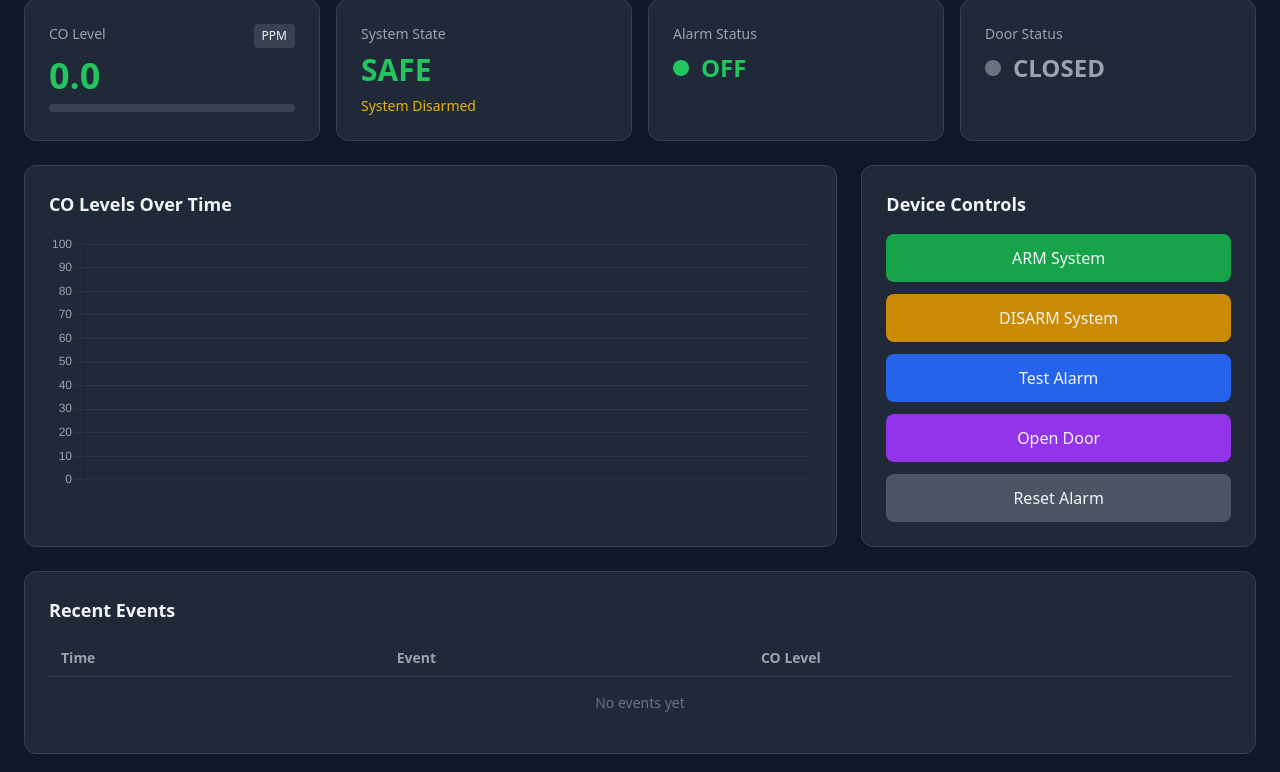
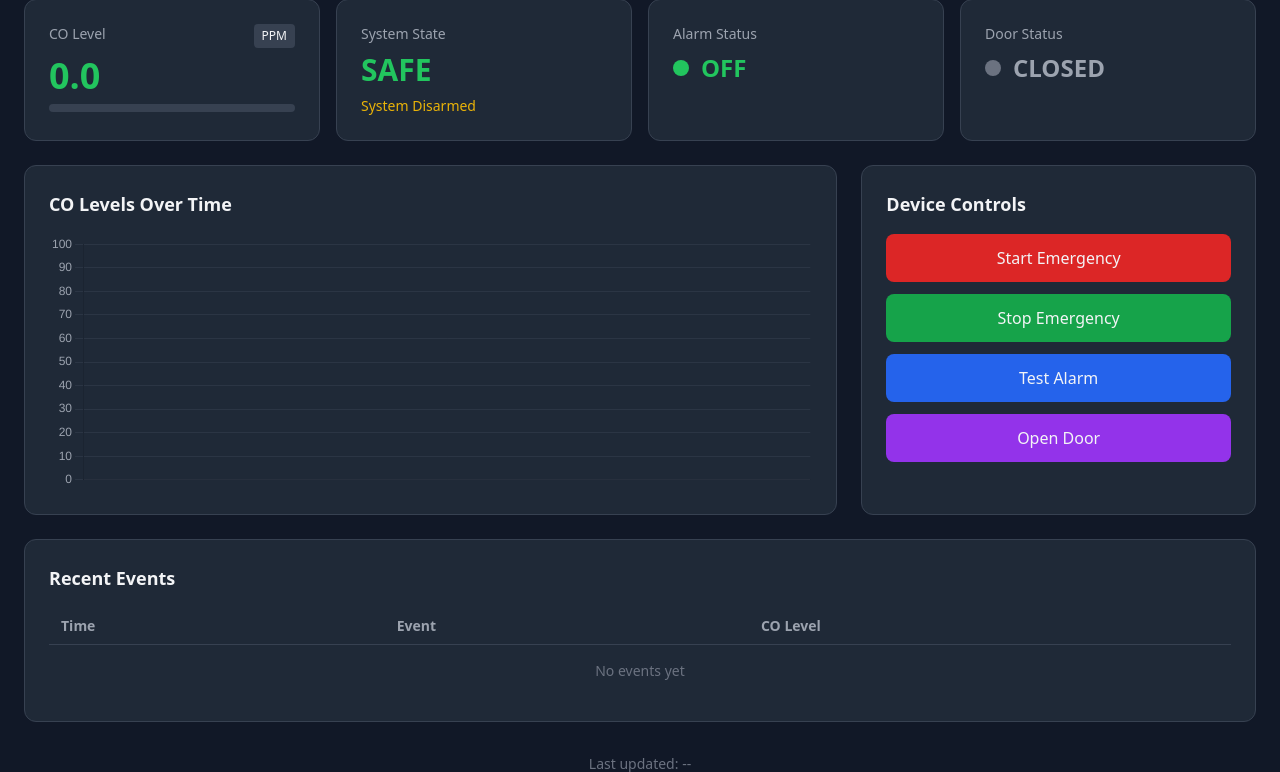
Before and after one commit to MiaBorkoo/Embedded-Systems, a Flask app: page / in a window 1280 px wide. Shown: the part 110-882 px from the top of the page. Run offline with Flask 3, Linux system fonts and the light colour scheme; data that the repository does not hold is empty; parts of the project's set-up code (start-up, migrations or seed data) failed here and were passed over; some libraries are stand-ins or nearby versions.

Commit message:
naming conventions changes - stop and start emergency

```diff
--- a/co-system/cloud/app.py
+++ b/co-system/cloud/app.py
@@ -15,10 +15,9 @@
 from protocol_parser import (
     parse_packet,
     build_command_packet,
-    CMD_ARM,
-    CMD_DISARM,
+    CMD_START_EMER,
+    CMD_STOP_EMER,
     CMD_TEST,
-    CMD_RESET,
     CMD_OPEN_DOOR,
     PROTOCOL_START_MARKER,
     PROTOCOL_END_MARKER
@@ -206,17 +205,16 @@
         return jsonify({"error": "Invalid or missing JSON in request body"}), 400
     command = data.get("command", "").upper()
 
-    valid_commands = ["ARM", "DISARM", "TEST", "RESET", "OPEN_DOOR"]
+    valid_commands = ["START_EMER", "STOP_EMER", "TEST", "OPEN_DOOR"]
     if command not in valid_commands:
         return jsonify({"error": f"Invalid command. Valid: {valid_commands}"}), 400
 
 
     # Map command string to ID
     command_id_map = {
-        "ARM": CMD_ARM,
-        "DISARM": CMD_DISARM,
+        "START_EMER": CMD_START_EMER,
+        "STOP_EMER": CMD_STOP_EMER,
         "TEST": CMD_TEST,
-        "RESET": CMD_RESET,
         "OPEN_DOOR": CMD_OPEN_DOOR
     }
     command_id = command_id_map[command]
--- a/co-system/cloud/protocol_parser.py
+++ b/co-system/cloud/protocol_parser.py
@@ -20,9 +20,9 @@
 MSG_TYPE_STATUS = 0x03
 
 # Command IDs (for building command packets)
-CMD_ARM = 0x01
-CMD_DISARM = 0x02
-CMD_RESET = 0x03
+CMD_START_EMER = 0x01
+CMD_STOP_EMER = 0x02
+CMD_TEST = 0x03
 CMD_OPEN_DOOR = 0x04
 
 
--- a/co-system/cloud/templates/index.html
+++ b/co-system/cloud/templates/index.html
@@ -95,13 +95,13 @@
             <div class="bg-gray-800 rounded-xl p-6 border border-gray-700">
                 <h2 class="text-lg font-semibold mb-4">Device Controls</h2>
                 <div class="space-y-3">
-                    <button onclick="sendCommand('ARM')"
+                    <button onclick="sendCommand('START_EMER')"
+                            class="w-full py-3 px-4 bg-red-600 hover:bg-red-700 rounded-lg font-medium transition-colors">
+                        Start Emergency
+                    </button>
+                    <button onclick="sendCommand('STOP_EMER')"
                             class="w-full py-3 px-4 bg-green-600 hover:bg-green-700 rounded-lg font-medium transition-colors">
-                        ARM System
-                    </button>
-                    <button onclick="sendCommand('DISARM')"
-                            class="w-full py-3 px-4 bg-yellow-600 hover:bg-yellow-700 rounded-lg font-medium transition-colors">
-                        DISARM System
+                        Stop Emergency
                     </button>
                     <button onclick="sendCommand('TEST')"
                             class="w-full py-3 px-4 bg-blue-600 hover:bg-blue-700 rounded-lg font-medium transition-colors">
@@ -110,10 +110,6 @@
                     <button onclick="sendCommand('OPEN_DOOR')"
                             class="w-full py-3 px-4 bg-purple-600 hover:bg-purple-700 rounded-lg font-medium transition-colors">
                         Open Door
-                    </button>
-                    <button onclick="sendCommand('RESET')"
-                            class="w-full py-3 px-4 bg-gray-600 hover:bg-gray-700 rounded-lg font-medium transition-colors">
-                        Reset Alarm
                     </button>
                 </div>
                 <div id="command-feedback" class="mt-4 text-sm text-center hidden"></div>
```
Also changed, not shown: 4 other files.
